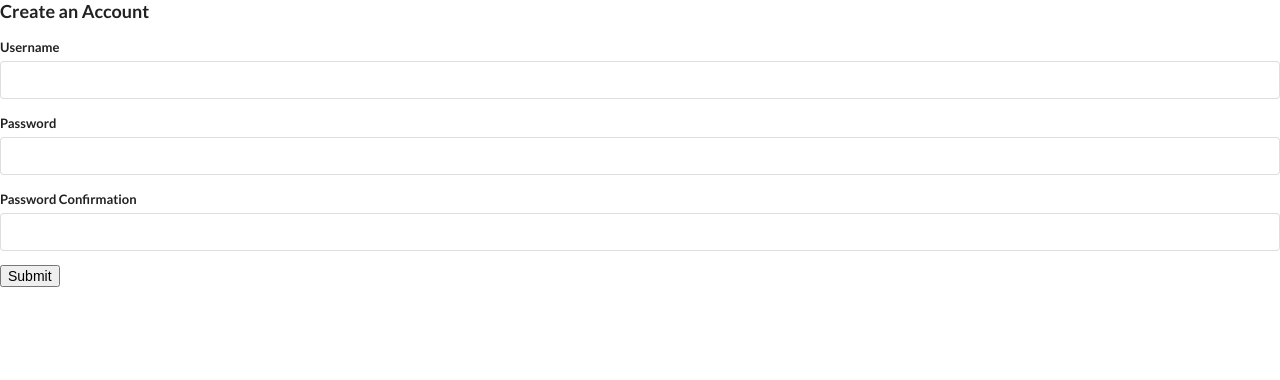
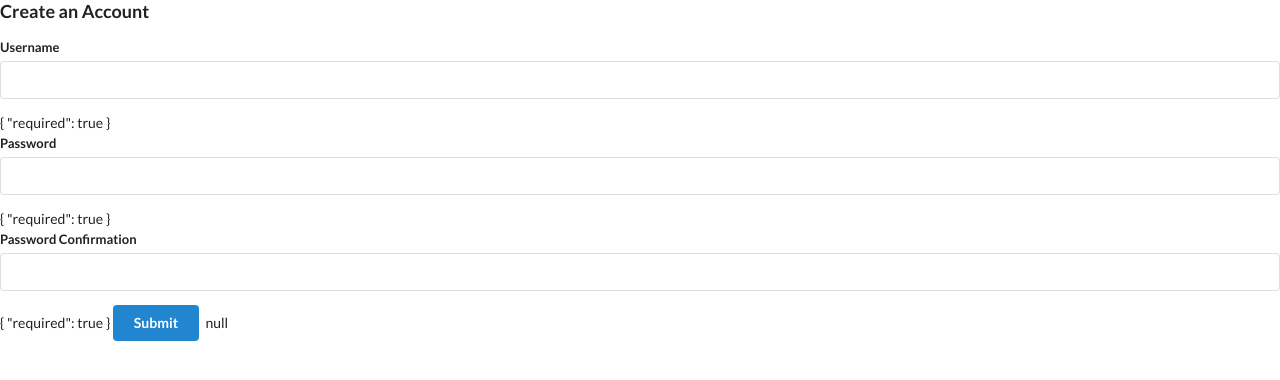
Before and after one commit to pcraven18/emailclient, an Angular app: page /signup in a window 1280 px wide. Shown: the top 380 px of the page. Built offline with nearby package versions, Linux system fonts and the light colour scheme.

Commit message:
adds custom validators for username field

```diff
--- a/src/app/app.module.ts
+++ b/src/app/app.module.ts
@@ -1,5 +1,6 @@
 import { BrowserModule } from '@angular/platform-browser';
 import { NgModule } from '@angular/core';
+import { HttpClientModule } from '@angular/common/http';
 
 import { AppRoutingModule } from './app-routing.module';
 import { AppComponent } from './app.component';
@@ -12,7 +13,8 @@ import { AuthModule } from './auth/auth.module';
   imports: [
     BrowserModule,
     AppRoutingModule,
-    AuthModule
+    AuthModule,
+    HttpClientModule
   ],
   providers: [],
   bootstrap: [AppComponent]
--- a/src/app/auth/auth.module.ts
+++ b/src/app/auth/auth.module.ts
@@ -12,7 +12,8 @@ import { SignupComponent } from './signup/signup.component';
   imports: [
     CommonModule,
     AuthRoutingModule,
-    ReactiveFormsModule
+    ReactiveFormsModule,
+
   ]
 })
 export class AuthModule { }
--- a/src/app/auth/signup/signup.component.html
+++ b/src/app/auth/signup/signup.component.html
@@ -4,14 +4,19 @@
         <label>Username</label>
         <input formControlName="username" />
     </div>
+    {{ authForm.get('username').errors | json }}
     <div class="field">
         <label>Password</label>
         <input formControlName="password" />
     </div>
+    {{ authForm.get('password').errors | json }}
     <div class="field">
         <label>Password Confirmation</label>
         <input formControlName="passwordConfirmation" />
     </div>
+    {{ authForm.get('passwordConfirmation').errors | json }}
 
-    <button class="ui submit botton primary">Submit</button>
+    <button class="ui submit button primary">Submit</button>
+
+    {{ authForm.errors | json }}
 </form>
--- a/src/app/auth/signup/signup.component.ts
+++ b/src/app/auth/signup/signup.component.ts
@@ -1,5 +1,7 @@
 import { Component, OnInit } from '@angular/core';
-import { FormGroup, FormControl } from '@angular/forms';
+import { FormGroup, FormControl, Validators } from '@angular/forms';
+import { MatchPassword } from '../validators/match-password';
+import { UniqueUsername } from '../validators/unique-username';
 
 @Component({
   selector: 'app-signup',
@@ -8,12 +10,32 @@ import { FormGroup, FormControl } from '@angular/forms';
 })
 export class SignupComponent implements OnInit {
   authForm = new FormGroup({
-    username: new FormControl(''),
-    password: new FormControl(''),
-    passwordConfirmation: new FormControl('')
-  });
+    username: new FormControl(
+      '',
+      [
+        Validators.required,
+        Validators.minLength(3),
+        Validators.maxLength(20),
+        Validators.pattern(/^[a-z0-9]+$/)
+      ],
+      [this.uniqueUsername.validate]
+    ),
+    password: new FormControl('', [
+      Validators.required,
+      Validators.minLength(4),
+      Validators.maxLength(20)
+    ]),
+    passwordConfirmation: new FormControl('', [
+      Validators.required,
+      Validators.minLength(4),
+      Validators.maxLength(20)
+    ])
+  }, { validators: [this.matchPassword.validate] });
 
-  constructor() { }
+  constructor(
+    private matchPassword: MatchPassword,
+    private uniqueUsername: UniqueUsername
+    ) { }
 
   ngOnInit(): void {
   }
--- /dev/null
+++ b/src/app/auth/validators/match-password.ts
@@ -0,0 +1,16 @@
+import { Injectable } from '@angular/core';
+import { Validator, FormGroup } from '@angular/forms';
+
+@Injectable({ providedIn: 'root' })
+
+export class MatchPassword implements Validator {
+    validate(formGroup: FormGroup){
+        const { password, passwordConfirmation } = formGroup.value;
+
+        if (password === passwordConfirmation) {
+            return null;
+        } else {
+            return { passwordsDontMatch: true };
+        }
+    }
+}
--- /dev/null
+++ b/src/app/auth/validators/unique-username.ts
@@ -0,0 +1,24 @@
+import { Injectable } from '@angular/core';
+import { HttpClient } from '@angular/common/http';
+import { AsyncValidator, FormControl } from '@angular/forms';
+
+// below marks the UniqueUsername class as using the Ingectable decorator.
+// this enables the UniqueUsername class to use the Dependancy Injection system (ABootcamp2020 vid 278)
+@Injectable({
+    providedIn: 'root'
+})
+
+export class UniqueUsername implements AsyncValidator{
+    constructor(private http: HttpClient) { }
+
+    // arrow function used below so that 'this' is not undefined.
+    // context of function is now 'bound' to the UniqueUsername class
+    // ABootcamp2020 vid 279
+    validate = (control: FormControl) => {
+        const { value } = control;
+
+        console.log(this.http);
+
+        return null;
+    }
+}
```
Also changed, not shown: 2 other files (tests, documents, lock files or other folders).
